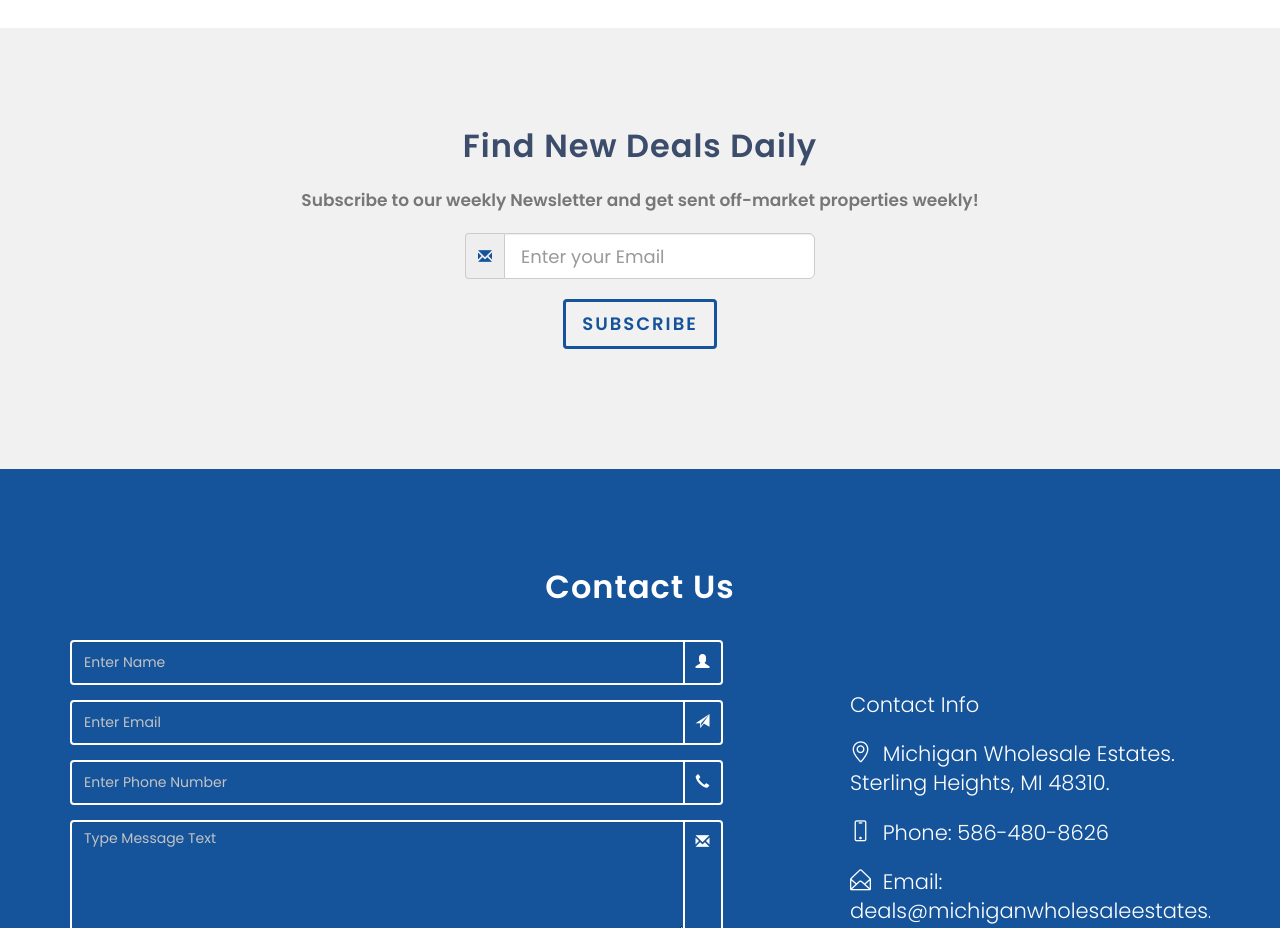
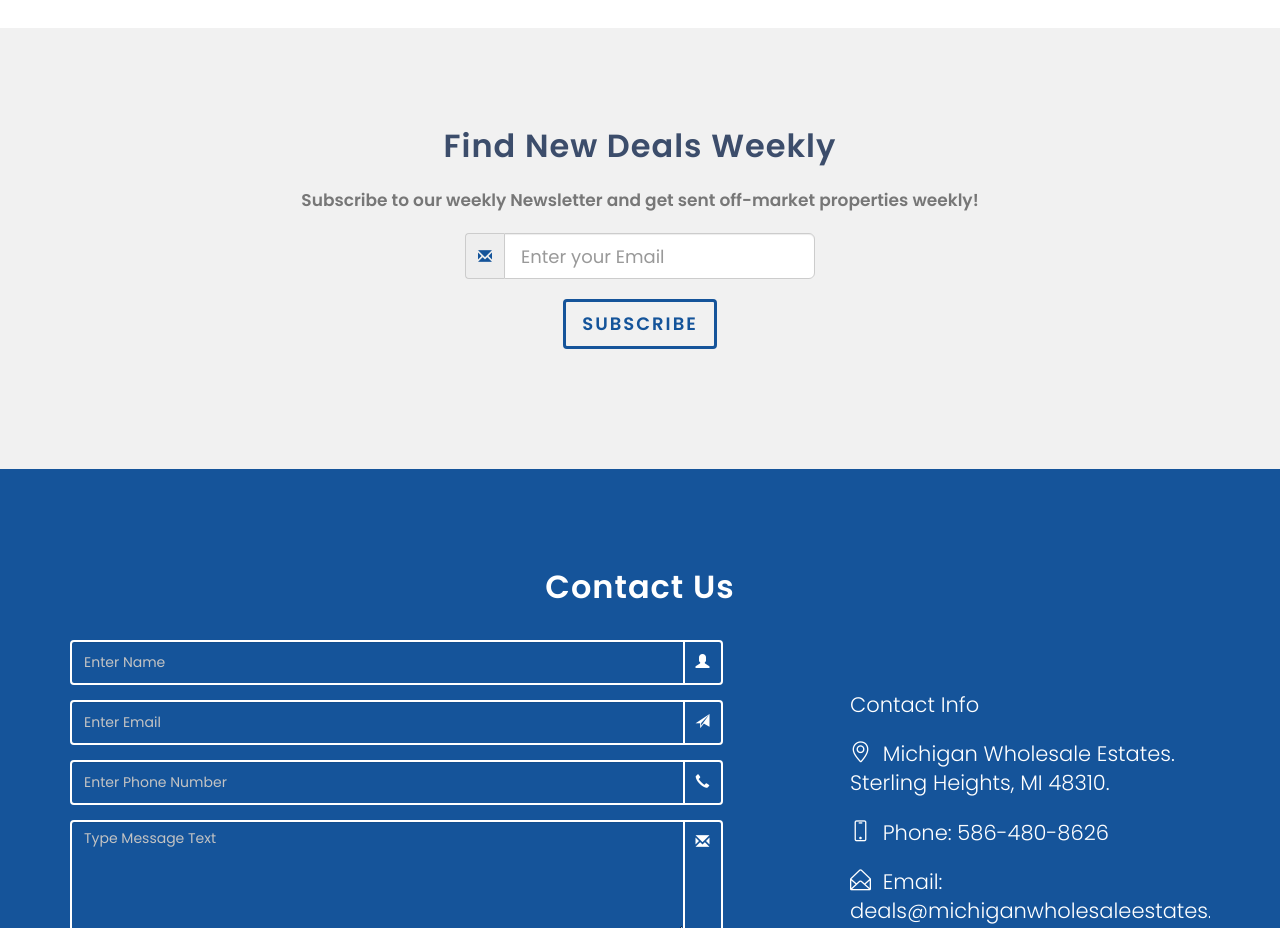
Before and after one commit to EliteShoot/test, a plain HTML site: page index.html in a window 1280 px wide. Shown: the part 3780-4708 px from the top of the page. Drawn offline with Linux system fonts and the light colour scheme; a script that the page names is missing.

Commit message:
Update index.html

```diff
--- a/index.html
+++ b/index.html
@@ -407,7 +407,7 @@
         <div class="container">
             <div class="row">
                 <div class="col-md-12">
-                    <h2>Find New Deals<i></i> Daily</h2>
+                    <h2>Find New Deals<i></i> Weekly</h2>
                     <div class="tab-content custom-tab-content">
                         <div class="subscribe-panel">
                         <p>Subscribe to our weekly Newsletter and get sent off-market properties weekly!</p>
```
